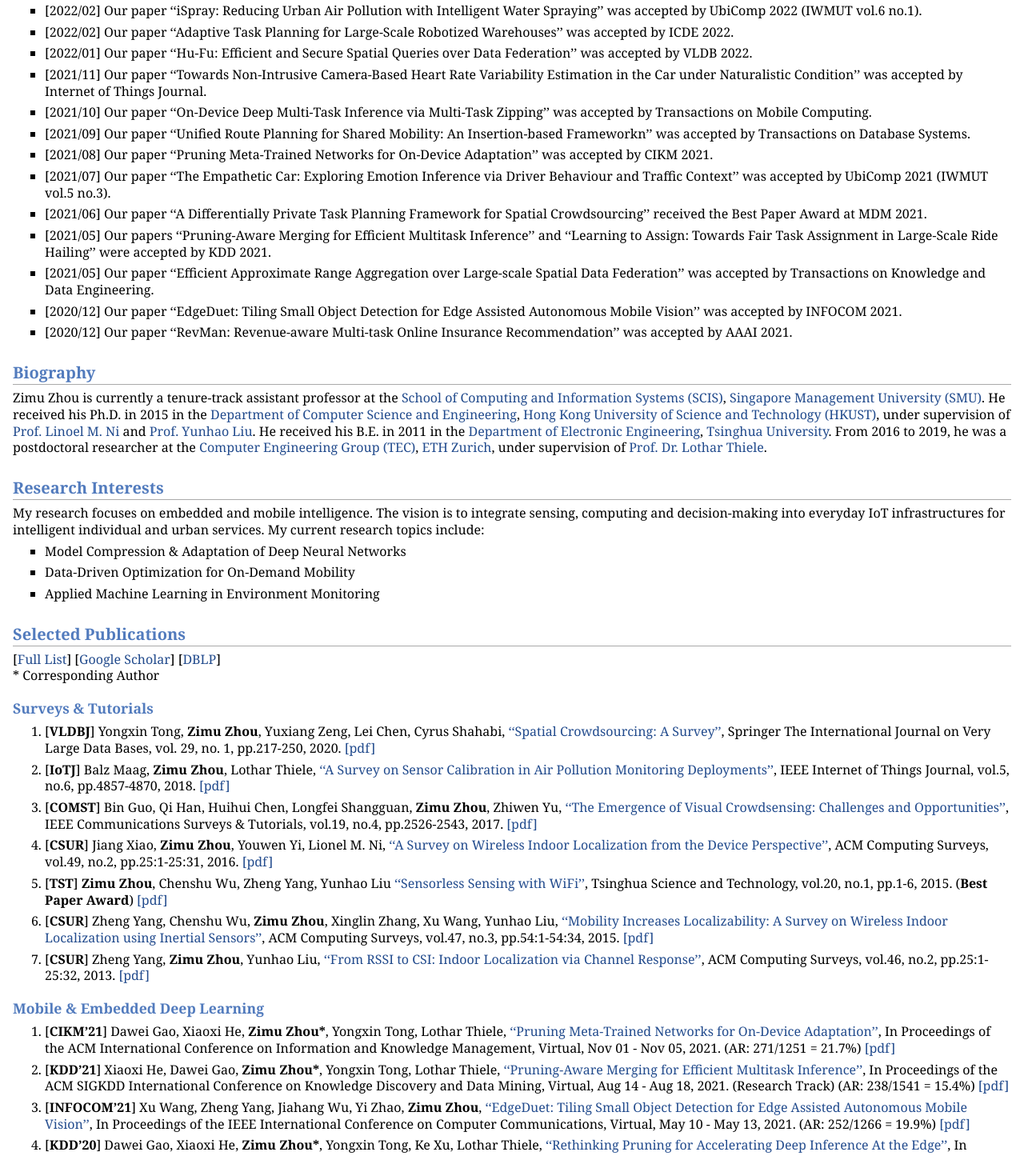
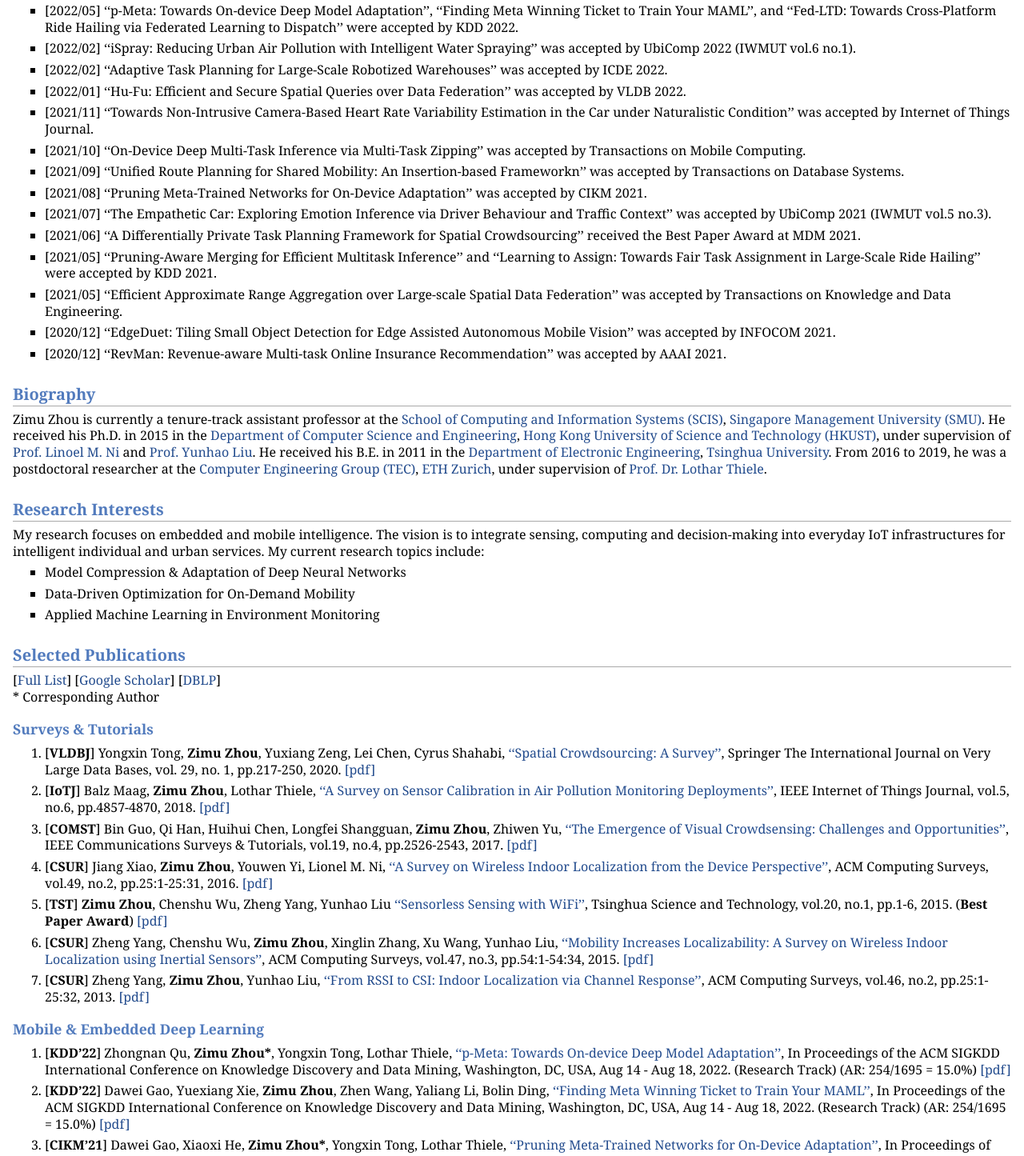
Before and after one commit to zhouzimu/zhouzimu.github.io, a plain HTML site: page index.html in a window 1280 px wide. Shown: the part 309-1754 px from the top of the page at 80% size. Drawn offline with Linux system fonts and the light colour scheme.

Commit message:
update 202205

```diff
--- a/index.html
+++ b/index.html
@@ -23,31 +23,33 @@
 <ul>
 <li><p>I am looking for highly motivated Ph.D. students to work on deep learning for mobile & embedded systems. Full scholarship available. More information at <a href="https://sis.smu.edu.sg/programmes/PhD/online-application">SCIS PhD Program</a>. Drop me an email if interested.</p>
 </li>
-<li><p>[2022/02] Our paper &lsquo;&lsquo;iSpray: Reducing Urban Air Pollution with Intelligent Water Spraying&rsquo;&rsquo; was accepted by UbiComp 2022 (IWMUT vol.6 no.1).</p>
+<li><p>[2022/05] &lsquo;&lsquo;p-Meta: Towards On-device Deep Model Adaptation&rsquo;&rsquo;, &lsquo;&lsquo;Finding Meta Winning Ticket to Train Your MAML&rsquo;&rsquo;, and &lsquo;&lsquo;Fed-LTD: Towards Cross-Platform Ride Hailing via Federated Learning to Dispatch&rsquo;&rsquo; were accepted by KDD 2022.</p>
 </li>
-<li><p>[2022/02] Our paper &lsquo;&lsquo;Adaptive Task Planning for Large-Scale Robotized Warehouses&rsquo;&rsquo; was accepted by ICDE 2022.</p>
+<li><p>[2022/02] &lsquo;&lsquo;iSpray: Reducing Urban Air Pollution with Intelligent Water Spraying&rsquo;&rsquo; was accepted by UbiComp 2022 (IWMUT vol.6 no.1).</p>
 </li>
-<li><p>[2022/01] Our paper &lsquo;&lsquo;Hu-Fu: Efficient and Secure Spatial Queries over Data Federation&rsquo;&rsquo; was accepted by VLDB 2022.</p>
+<li><p>[2022/02] &lsquo;&lsquo;Adaptive Task Planning for Large-Scale Robotized Warehouses&rsquo;&rsquo; was accepted by ICDE 2022.</p>
 </li>
-<li><p>[2021/11] Our paper &lsquo;&lsquo;Towards Non-Intrusive Camera-Based Heart Rate Variability Estimation in the Car under Naturalistic Condition&rsquo;&rsquo; was accepted by Internet of Things Journal.</p>
+<li><p>[2022/01] &lsquo;&lsquo;Hu-Fu: Efficient and Secure Spatial Queries over Data Federation&rsquo;&rsquo; was accepted by VLDB 2022.</p>
 </li>
-<li><p>[2021/10] Our paper &lsquo;&lsquo;On-Device Deep Multi-Task Inference via Multi-Task Zipping&rsquo;&rsquo; was accepted by Transactions on Mobile Computing.</p>
+<li><p>[2021/11] &lsquo;&lsquo;Towards Non-Intrusive Camera-Based Heart Rate Variability Estimation in the Car under Naturalistic Condition&rsquo;&rsquo; was accepted by Internet of Things Journal.</p>
 </li>
-<li><p>[2021/09] Our paper &lsquo;&lsquo;Unified Route Planning for Shared Mobility: An Insertion-based Frameworkn&rsquo;&rsquo; was accepted by Transactions on Database Systems.</p>
+<li><p>[2021/10] &lsquo;&lsquo;On-Device Deep Multi-Task Inference via Multi-Task Zipping&rsquo;&rsquo; was accepted by Transactions on Mobile Computing.</p>
 </li>
-<li><p>[2021/08] Our paper &lsquo;&lsquo;Pruning Meta-Trained Networks for On-Device Adaptation&rsquo;&rsquo; was accepted by CIKM 2021.</p>
+<li><p>[2021/09] &lsquo;&lsquo;Unified Route Planning for Shared Mobility: An Insertion-based Frameworkn&rsquo;&rsquo; was accepted by Transactions on Database Systems.</p>
 </li>
-<li><p>[2021/07] Our paper &lsquo;&lsquo;The Empathetic Car: Exploring Emotion Inference via Driver Behaviour and Traffic Context&rsquo;&rsquo; was accepted by UbiComp 2021 (IWMUT vol.5 no.3).</p>
+<li><p>[2021/08] &lsquo;&lsquo;Pruning Meta-Trained Networks for On-Device Adaptation&rsquo;&rsquo; was accepted by CIKM 2021.</p>
 </li>
-<li><p>[2021/06] Our paper &lsquo;&lsquo;A Differentially Private Task Planning Framework for Spatial Crowdsourcing&rsquo;&rsquo; received the Best Paper Award at MDM 2021.</p>
+<li><p>[2021/07] &lsquo;&lsquo;The Empathetic Car: Exploring Emotion Inference via Driver Behaviour and Traffic Context&rsquo;&rsquo; was accepted by UbiComp 2021 (IWMUT vol.5 no.3).</p>
 </li>
-<li><p>[2021/05] Our papers &lsquo;&lsquo;Pruning-Aware Merging for Efficient Multitask Inference&rsquo;&rsquo; and &lsquo;&lsquo;Learning to Assign: Towards Fair Task Assignment in Large-Scale Ride Hailing&rsquo;&rsquo; were accepted by KDD 2021.</p>
+<li><p>[2021/06] &lsquo;&lsquo;A Differentially Private Task Planning Framework for Spatial Crowdsourcing&rsquo;&rsquo; received the Best Paper Award at MDM 2021.</p>
 </li>
-<li><p>[2021/05] Our paper &lsquo;&lsquo;Efficient Approximate Range Aggregation over Large-scale Spatial Data Federation&rsquo;&rsquo; was accepted by Transactions on  Knowledge and Data Engineering.</p>
+<li><p>[2021/05] &lsquo;&lsquo;Pruning-Aware Merging for Efficient Multitask Inference&rsquo;&rsquo; and &lsquo;&lsquo;Learning to Assign: Towards Fair Task Assignment in Large-Scale Ride Hailing&rsquo;&rsquo; were accepted by KDD 2021.</p>
 </li>
-<li><p>[2020/12] Our paper &lsquo;&lsquo;EdgeDuet: Tiling Small Object Detection for Edge Assisted Autonomous Mobile Vision&rsquo;&rsquo; was accepted by INFOCOM 2021.</p>
+<li><p>[2021/05] &lsquo;&lsquo;Efficient Approximate Range Aggregation over Large-scale Spatial Data Federation&rsquo;&rsquo; was accepted by Transactions on  Knowledge and Data Engineering.</p>
 </li>
-<li><p>[2020/12] Our paper &lsquo;&lsquo;RevMan: Revenue-aware Multi-task Online Insurance Recommendation&rsquo;&rsquo; was accepted by AAAI 2021.</p>
+<li><p>[2020/12] &lsquo;&lsquo;EdgeDuet: Tiling Small Object Detection for Edge Assisted Autonomous Mobile Vision&rsquo;&rsquo; was accepted by INFOCOM 2021.</p>
+</li>
+<li><p>[2020/12] &lsquo;&lsquo;RevMan: Revenue-aware Multi-task Online Insurance Recommendation&rsquo;&rsquo; was accepted by AAAI 2021.</p>
 </li>
 </ul>
 <h2>Biography</h2>
@@ -133,6 +135,22 @@
 </ol>
 <h3>Mobile & Embedded Deep Learning</h3>
 <ol>
+<li><p>[<b>KDD&rsquo;22</b>]
+Zhongnan Qu, <b>Zimu Zhou*</b>, Yongxin Tong, Lothar Thiele,
+<a href="">&lsquo;&lsquo;p-Meta: Towards On-device Deep Model Adaptation&rsquo;&rsquo;</a>,
+In Proceedings of the ACM SIGKDD International Conference on Knowledge Discovery and Data Mining, Washington, DC, USA, Aug 14 - Aug 18, 2022.
+(Research Track)
+(AR: 254/1695 = 15.0%)
+<a href="">[pdf]</a></p>
+</li>
+<li><p>[<b>KDD&rsquo;22</b>]
+Dawei Gao, Yuexiang Xie, <b>Zimu Zhou</b>, Zhen Wang, Yaliang Li, Bolin Ding,
+<a href="">&lsquo;&lsquo;Finding Meta Winning Ticket to Train Your MAML&rsquo;&rsquo;</a>,
+In Proceedings of the ACM SIGKDD International Conference on Knowledge Discovery and Data Mining, Washington, DC, USA, Aug 14 - Aug 18, 2022.
+(Research Track)
+(AR: 254/1695 = 15.0%)
+<a href="">[pdf]</a></p>
+</li>
 <li><p>[<b>CIKM&rsquo;21</b>]
 Dawei Gao, Xiaoxi He, <b>Zimu Zhou*</b>, Yongxin Tong, Lothar Thiele,
 <a href="https://doi.org/10.1145/3459637.3482378">&lsquo;&lsquo;Pruning Meta-Trained Networks for On-Device Adaptation&rsquo;&rsquo;</a>,
@@ -196,6 +214,13 @@
 <a href="">&lsquo;&lsquo;Hu-Fu: Efficient and Secure Spatial Queries over Data Federation&rsquo;&rsquo;</a>,
 In Proceedings of the VLDB Endowment, vol.15, no.6, Sydney, Australia, Sep 05 - Sep 09, 2022.
 <a href="paper/vldb22-tong.pdf">[pdf]</a></p>
+</li>
+<li><p>[<b>KDD&rsquo;22</b>]
+Yansheng Wang, Yongxin Tong, <b>Zimu Zhou</b>, Ziyao Ren, Yi Xu, Guobin Wu, Weifeng Lv,
+<a href="">&lsquo;&lsquo;Fed-LTD: Towards Cross-Platform Ride Hailing via Federated Learning to Dispatch&rsquo;&rsquo;</a>,
+In Proceedings of the ACM SIGKDD International Conference on Knowledge Discovery and Data Mining, Washington, DC, USA, Aug 14 - Aug 18, 2022.
+(Applied Data Science Track)
+<a href="">[pdf]</a></p>
 </li>
 <li><p>[<b>ICDE&rsquo;22</b>]
 Dingyuan Shi, Yongxin Tong, <b>Zimu Zhou</b>, Ke Xu, Wenzhe Tan, Hongbo Li,
@@ -562,7 +587,7 @@
 </ul>
 <div id="footer">
 <div id="footer-text">
-Page generated 2022-04, by <a href="http://jemdoc.jaboc.net/">jemdoc</a>.
+Page generated 2022-05, by <a href="http://jemdoc.jaboc.net/">jemdoc</a>.
 </div>
 </div>
 </div>
```
Also changed, not shown: publication.html (+28 -5 lines), 1 other file.
